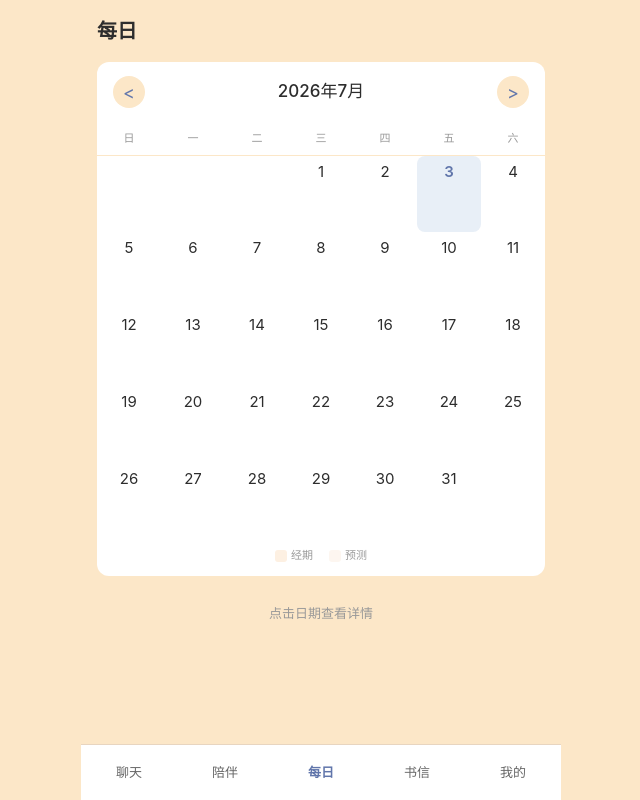
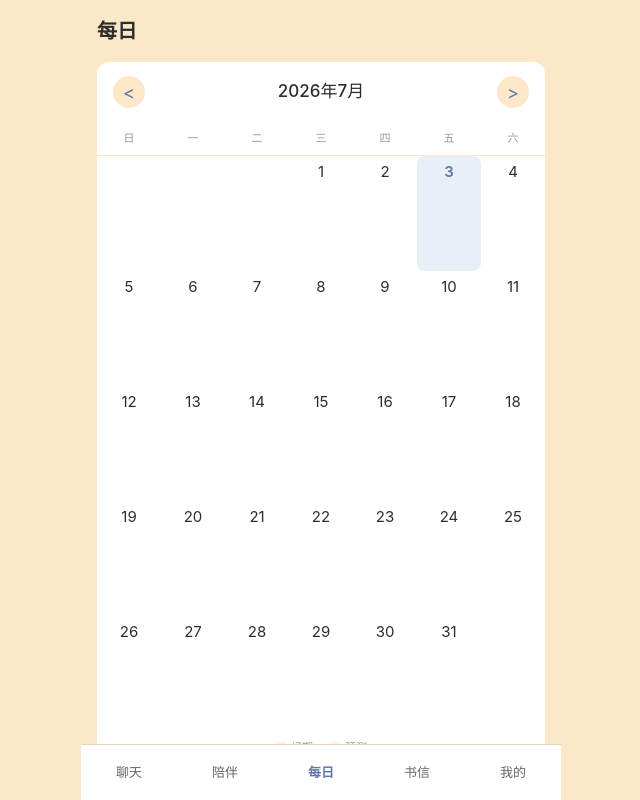
Before and after one commit to w9sm48hgtp-crypto/zika, a React (Vite) app: page /daily in a window 1280 px wide. Shown: the whole page, without its empty margins (319-959 px from the left). Built offline with nearby package versions, Linux system fonts and the light colour scheme.

Commit message:
fix: 月历格子加高 1.5 倍，状态标签不再被截断

```diff
--- a/src/pages/DailyPage.module.css
+++ b/src/pages/DailyPage.module.css
@@ -51,7 +51,7 @@
 }
 
 .dayCell {
-  aspect-ratio: 5 / 6;
+  aspect-ratio: 5 / 9;
   display: flex;
   flex-direction: column;
   align-items: center;
```
